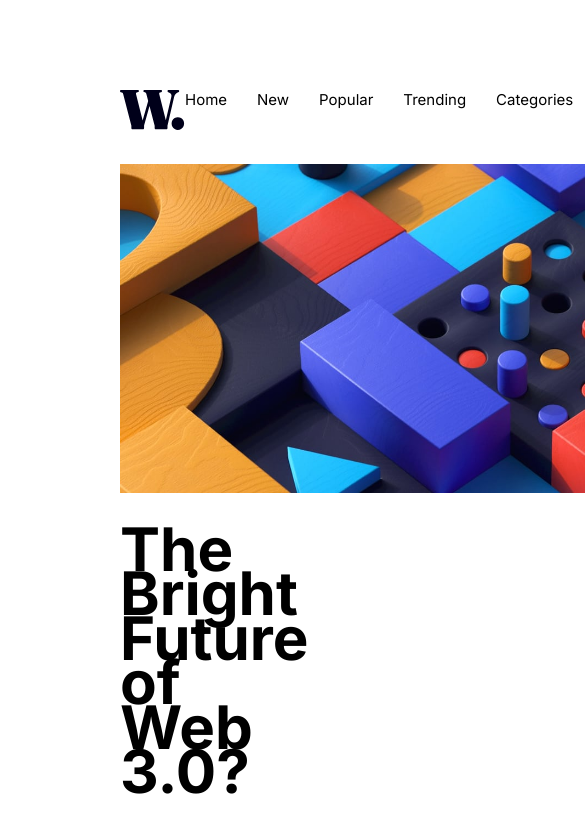
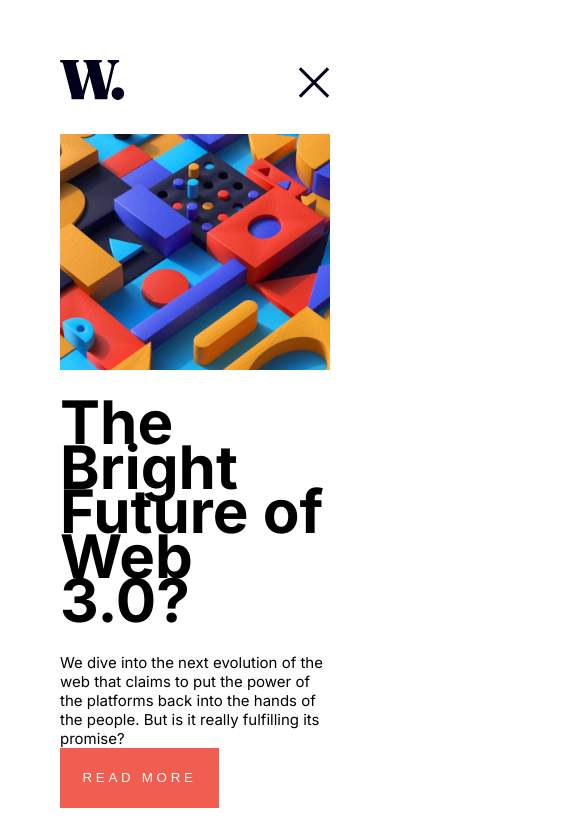
Before and after one commit to HaythemLazaar/responsive-web-workshop-sje, a plain HTML site: page index.html in a window 390 px wide. Shown: the top 821 px of the page, 585 px wide, since content can reach past the window. Drawn offline with Linux system fonts and the light colour scheme.

Commit message:
added script

```diff
--- /dev/null
+++ b/assets/script.js
@@ -0,0 +1,22 @@
+const hamburger = document.querySelector(".hamburger")
+const menu = document.querySelector(".menu")
+const closeIcon = document.querySelector(".closeIcon")
+const menuIcon = document.querySelector(".menuIcon")
+const overlay = document.querySelector(".overlay")
+
+function toggleMenu(){
+    if(menu.classList.contains(".showMenu")){
+        menu.classList.remove(".showMenu")
+        menuIcon.style.display = "block"
+        closeIcon.style.display = "none"
+        overlay.style.display = "none"
+    }else{
+        menu.classList.add(".showMenu")
+        menuIcon.style.display = "none"
+        closeIcon.style.display = "block"
+        overlay.style.display = "block"
+    }
+}
+
+
+hamburger.addEventListener("click", toggleMenu())
--- a/style/style.css
+++ b/style/style.css
@@ -36,7 +36,7 @@ nav ul{
 }
 
 .desktop-img{
-    max-width: 800px;
+    max-width: 100%;
 }
 
 main{
@@ -113,9 +113,58 @@ main{
 @media only screen and (max-width: 1000px){
     .section-1{
         flex-direction: column;
+        align-items: center;
     }
 
     .headline-2-3{
         flex-direction: column;
     }
+
+    main{
+        padding-inline: 4rem;
+    }
+
+    .sideline{
+        max-width: 600px;
+    }
+
+    header{
+        padding-inline: 4rem;
+        padding-top: 4rem;
+    }
 }
+
+@media only screen and (max-width: 600px){
+    .mobile-img{
+        display: block;
+        max-width: 100%;
+    }
+
+    .desktop-img{
+        display: none;
+    }
+
+    .menu{
+        display: none;
+    }
+
+    .hamburger{
+        display: block;
+        background: none;
+        border: none;
+    }
+
+    .closeIcon{
+        display: none;
+    }
+
+    .sideline{
+        width: 100%;
+    }
+
+    .showMenu{
+        display: block;
+    }
+
+
+}
```
